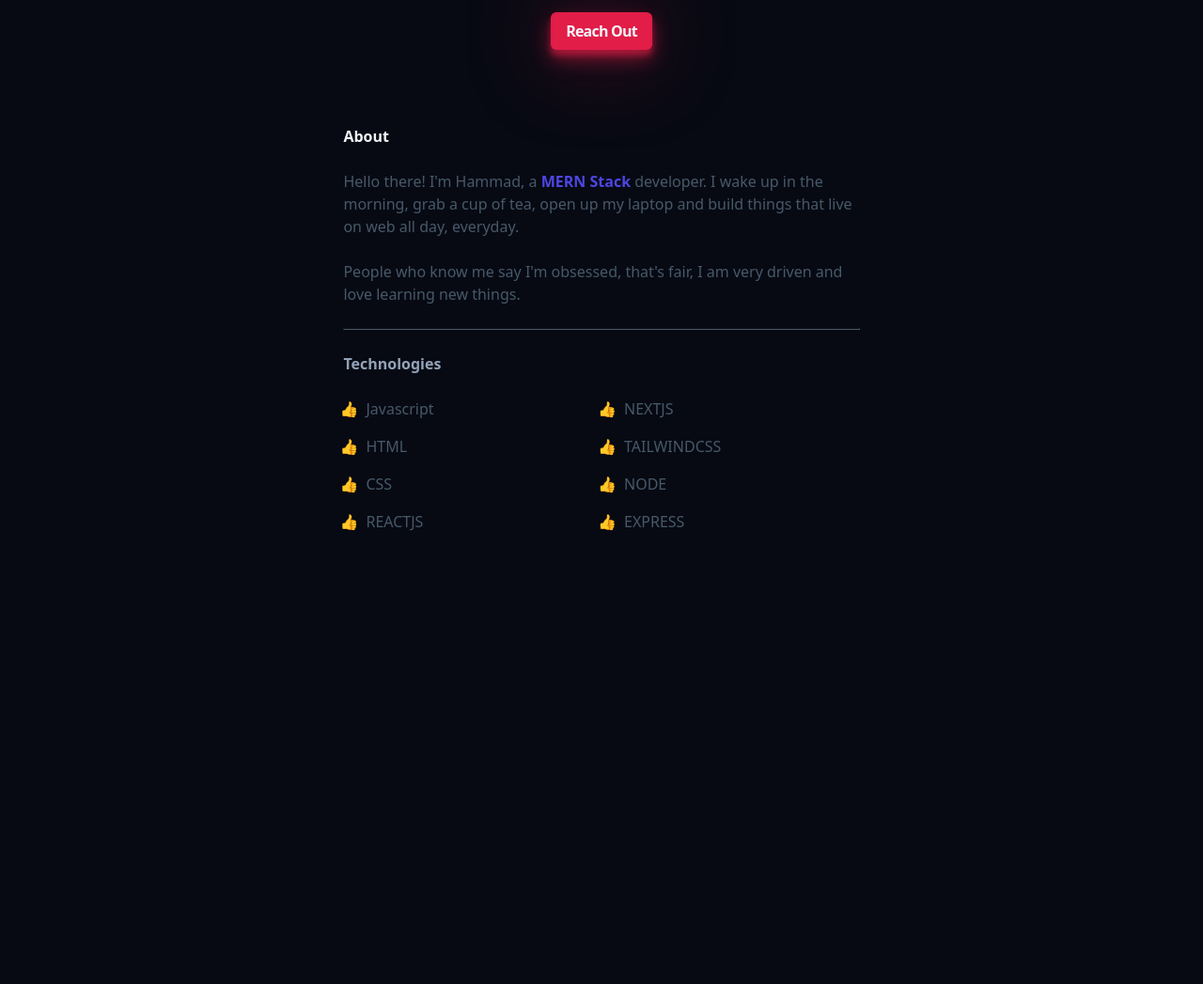
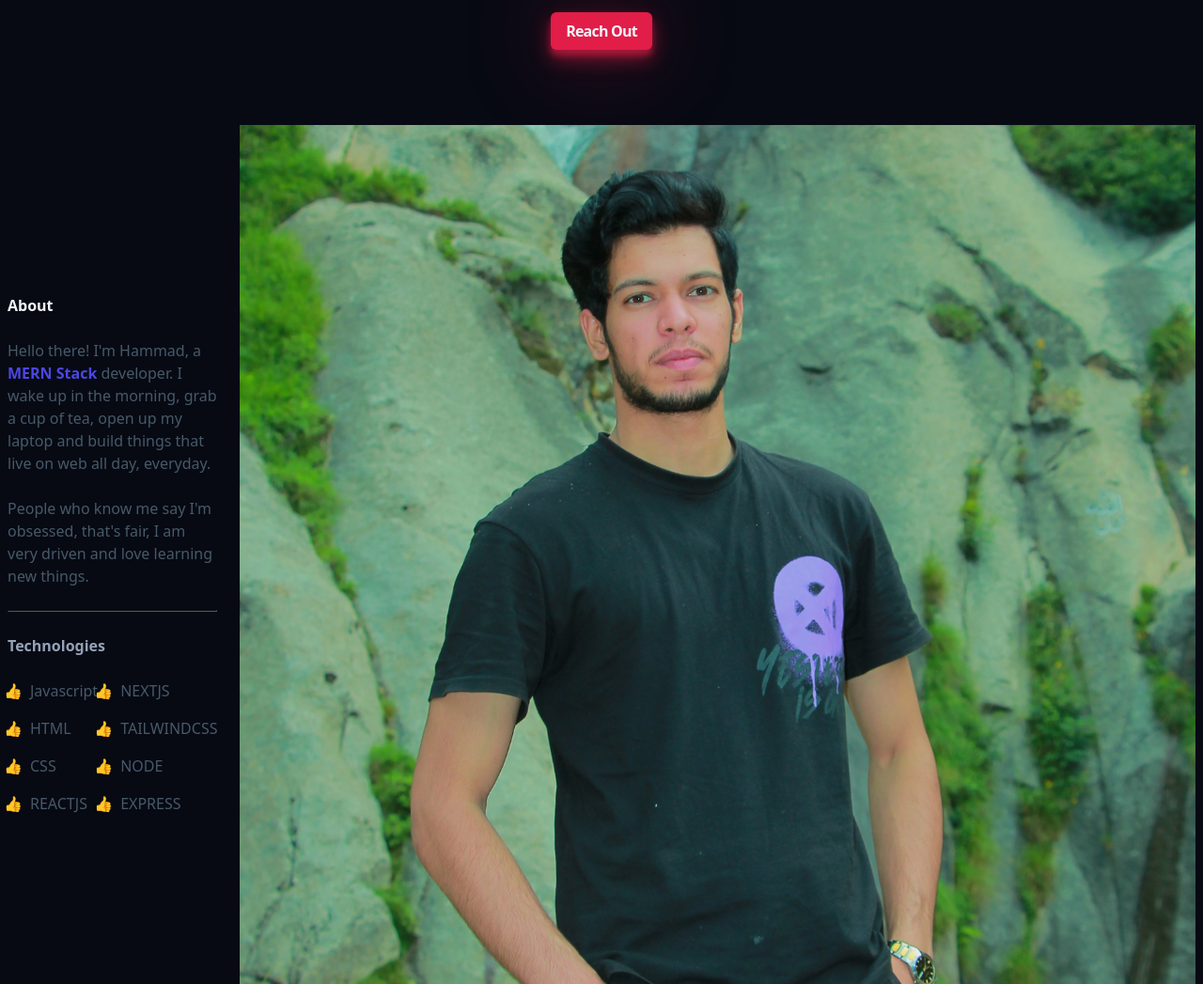
Before and after one commit to MuhammadHamad/portfolio, a website built with Vite: page index.html in a window 1280 px wide. Shown: the part 700-1747 px from the top of the page at 94% size. Before the commit the page ends 1267 px from the top, so only its background shows below. Built offline with nearby package versions, Linux system fonts and the light colour scheme.

Commit message:
add profile pic

```diff
--- a/index.html
+++ b/index.html
@@ -85,9 +85,9 @@
           </ul>
         </div>
       </div>
-      <!-- <div class="about__img-wrapper">
+      <div class="about__img-wrapper">
         <img class="about__img" src="/hammad.JPG" alt="Profile pic">
-      </div> -->
+      </div>
     </section>
     <!-- <section></section> -->
     <!-- <section></section> -->
```
